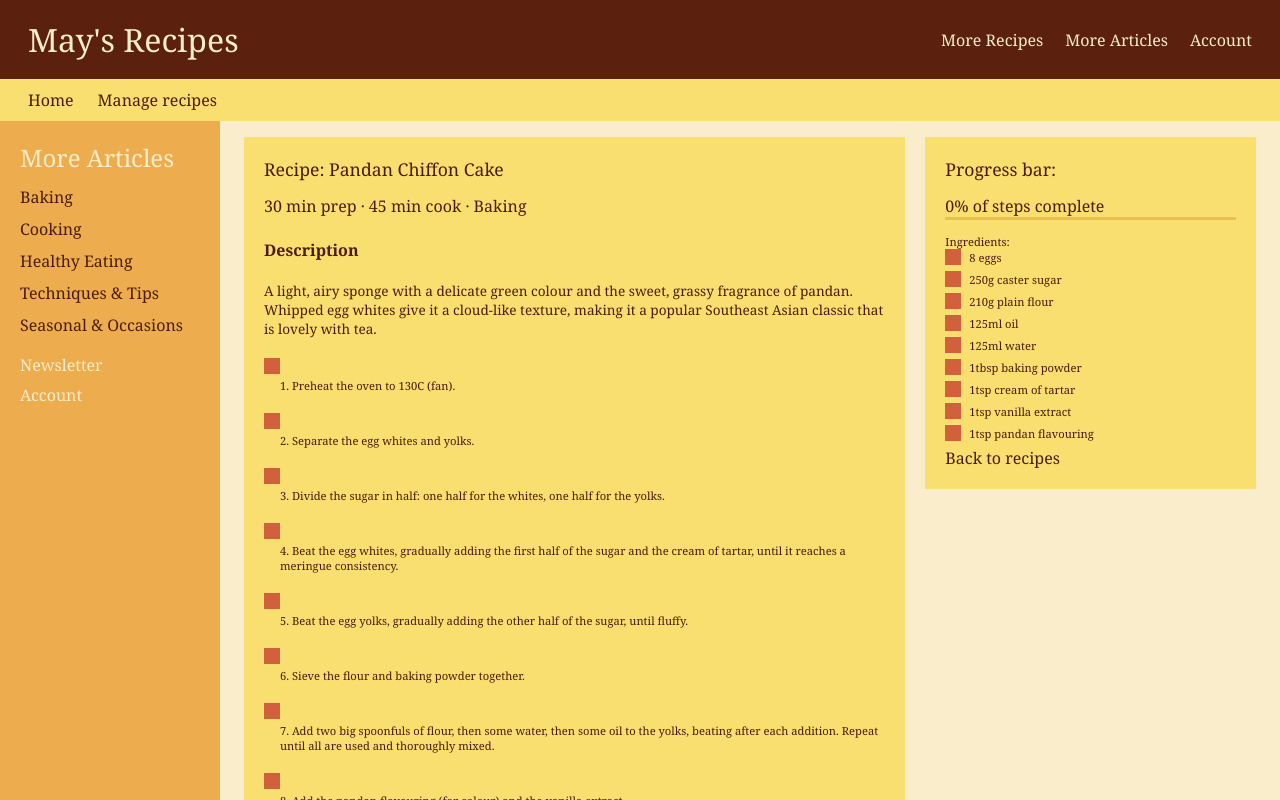
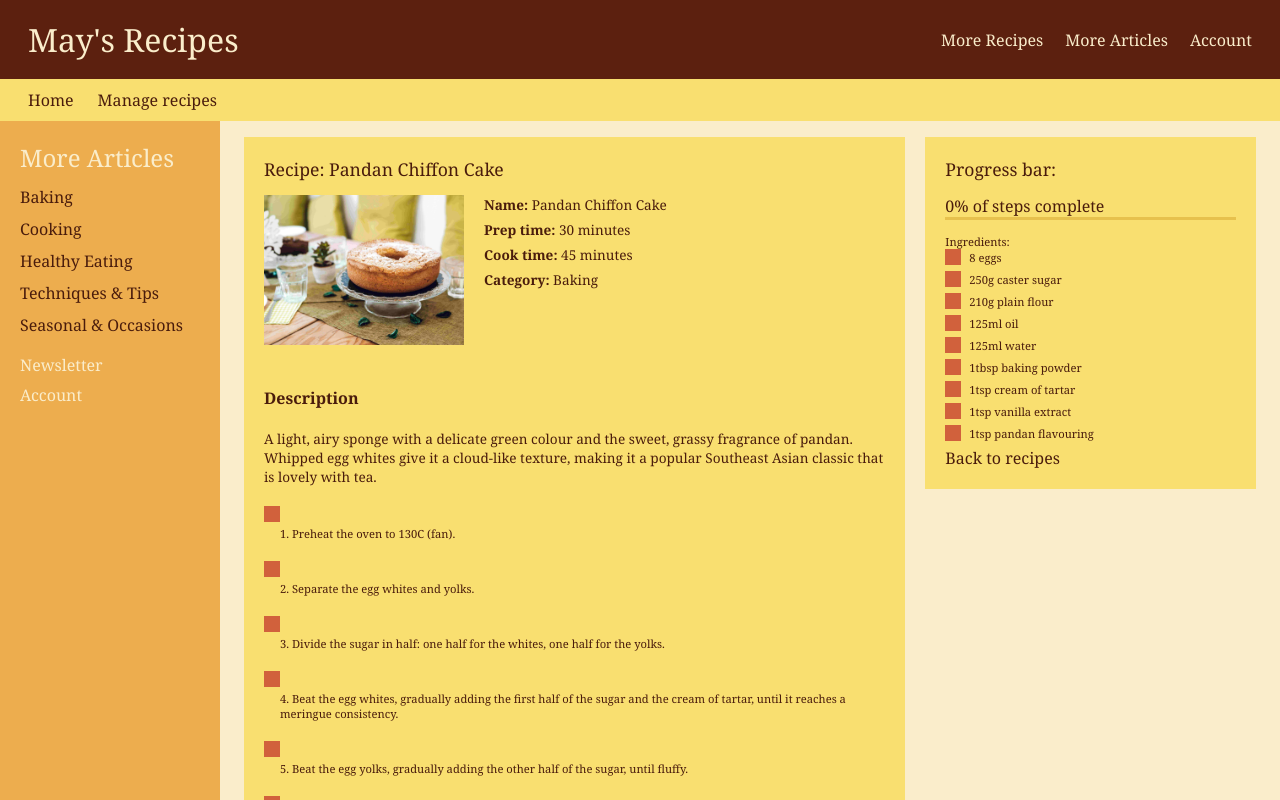
Before and after one commit to amanyrx/Vue-Project-Mays-Recipes, a Vue app: page /#/recipe/1 in a window 1280 px wide. Shown: the top 800 px of the page. Built offline with nearby package versions, Linux system fonts and the light colour scheme.

Commit message:
added images to recipe view, changed column grid for name, preptime, cooktime and category

```diff
--- a/src/assets/styles.css
+++ b/src/assets/styles.css
@@ -513,3 +513,32 @@ progress::-moz-progress-bar {
         row-gap: 8px;
     }
 }
+
+.recipe-header {
+    display: grid;
+    grid-template-columns: 200px 1fr;
+    column-gap: 20px;
+    align-items: start;
+    margin-bottom: 20px;
+}
+
+.recipe-thumb {
+    width: 200px;
+    height: 150px;
+}
+
+.recipe-facts {
+    display: grid;
+    row-gap: 6px;
+    font-size: 0.85rem;
+}
+
+@media (max-width: 800px) {
+    .recipe-header {
+        grid-template-columns: 1fr;
+    }
+
+    .recipe-thumb {
+        width: 100%;
+    }
+}
--- a/src/views/RecipeView.vue
+++ b/src/views/RecipeView.vue
@@ -34,8 +34,18 @@ const progress = computed(() => {
 
     <div class="card recipe-main">
       <h2 id="recipe-heading">Recipe: {{ recipe.name }}</h2>
-<!--      <img v-if="recipe.image" :src="recipe.image" :alt="recipe.name" class="recipe-photo">-->
-      <p>{{ recipe.prepTime }} min prep · {{ recipe.cookTime }} min cook · {{ recipe.category }}</p>
+      <div class="recipe-header">
+        <div class="thumb recipe-thumb">
+          <img v-if="recipe.image" :src="recipe.image" :alt="recipe.name">
+        </div>
+        <ul class="recipe-facts">
+          <li><strong>Name:</strong> {{ recipe.name }}</li>
+          <li><strong>Prep time:</strong> {{ recipe.prepTime }} minutes</li>
+          <li><strong>Cook time:</strong> {{ recipe.cookTime }} minutes</li>
+          <li><strong>Category:</strong> {{ recipe.category }}</li>
+        </ul>
+      </div>
+<!--      <p>{{ recipe.prepTime }} min prep · {{ recipe.cookTime }} min cook · {{ recipe.category }}</p>-->
       <br>
       <h4>Description</h4>
       <p class="description">{{ recipe.description }}</p>
```
